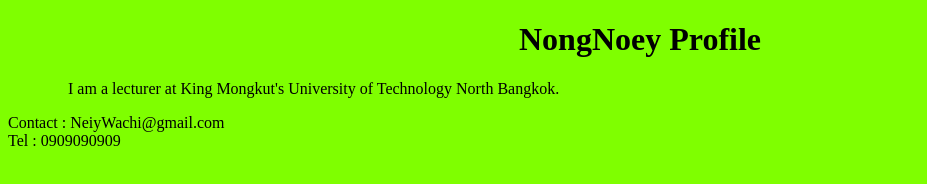
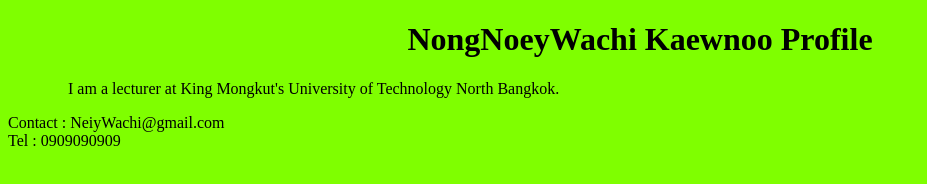
Before and after one commit to MaiRuMaiChii/github-desktop-project_sec1, a plain HTML site: page index.html in a window 1280 px wide. Shown: the whole page, without its empty margins (0-927 px from the left). Drawn offline with Linux system fonts and the light colour scheme.

Commit message:
Change Profile

```diff
--- a/index.html
+++ b/index.html
@@ -7,7 +7,7 @@
     <link rel="stylesheet" href="css/index.css">
 </head>
 <body>
-    <h1>NongNoey Profile</h1>
+    <h1>NongNoeyWachi Kaewnoo Profile</h1>
     <p>I am a lecturer at King Mongkut's University of Technology North Bangkok.</p>
     <footer>Contact : NeiyWachi@gmail.com <br>
             Tel : 0909090909
```
